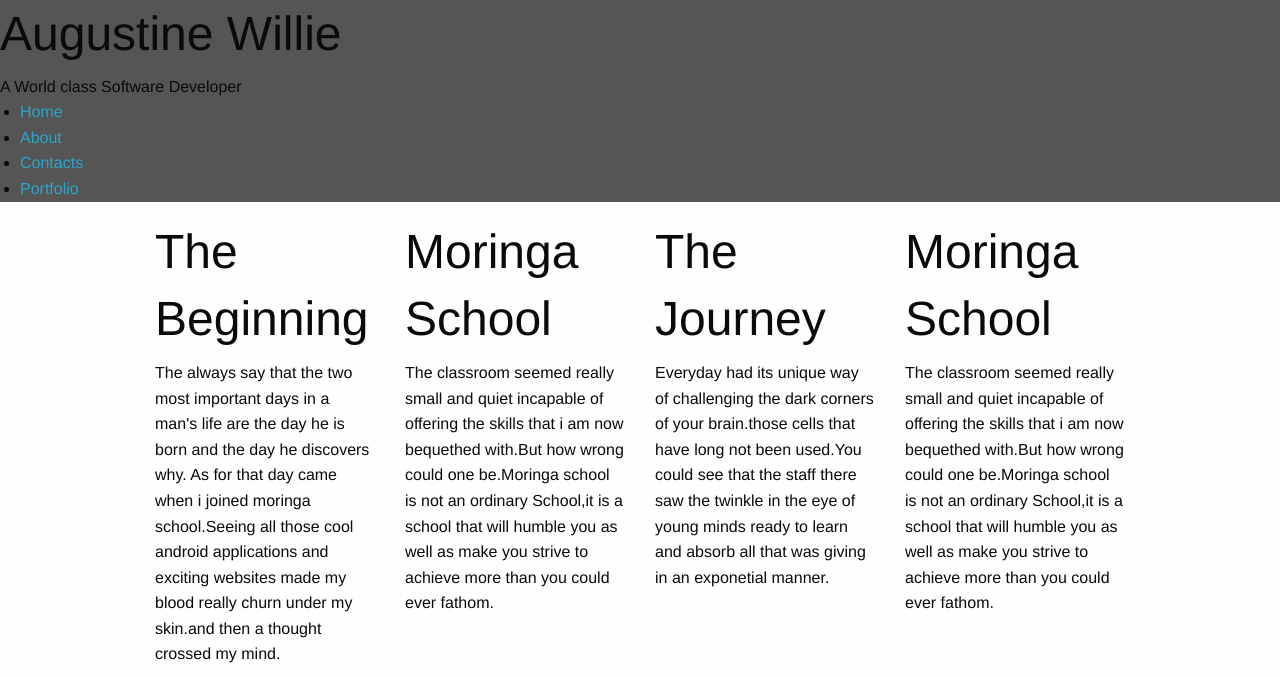
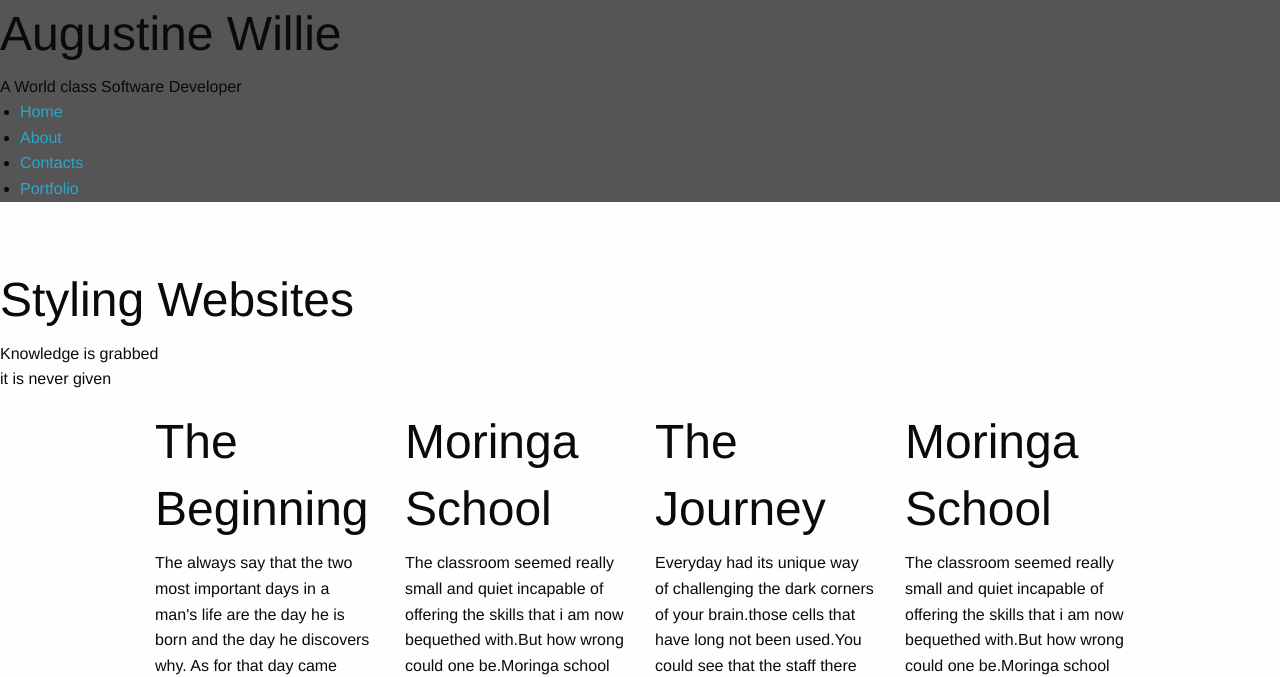
Before and after one commit to willieaugustine/portfolio, a plain HTML site: page index.html in a window 1280 px wide. Shown: the top 677 px of the page. Drawn offline with Linux system fonts and the light colour scheme; files that its build step writes are made by us from their sources.

Commit message:
stylingbody

```diff
--- a/index.html
+++ b/index.html
@@ -13,7 +13,6 @@
 
       <h1>Augustine Willie</h1>
   A World class Software Developer
-         </div>
    <nav class="nav-bar">
            <ul>
                <li><a href="#">Home</a></li>
@@ -23,8 +22,13 @@
 
            </ul>
        </nav>
-       </div>
+
    </header>
+    <div class="mwili">
+       <br><br>
+        <h1>Styling Websites</h1>
+        <p>Knowledge is grabbed<br>it is never given</p>
+    </div>
 
        <div class="row">
   <div class="medium-3 columns">
@@ -76,7 +80,7 @@
    </div>
    <div>
       <div class="column row">
-  <footer> <nav>
+  <footer> <nav class="mguu">
            <ul>
                <li><a href="#">Home</a></li>
                 <li><a href="#">About</a></li>
```
